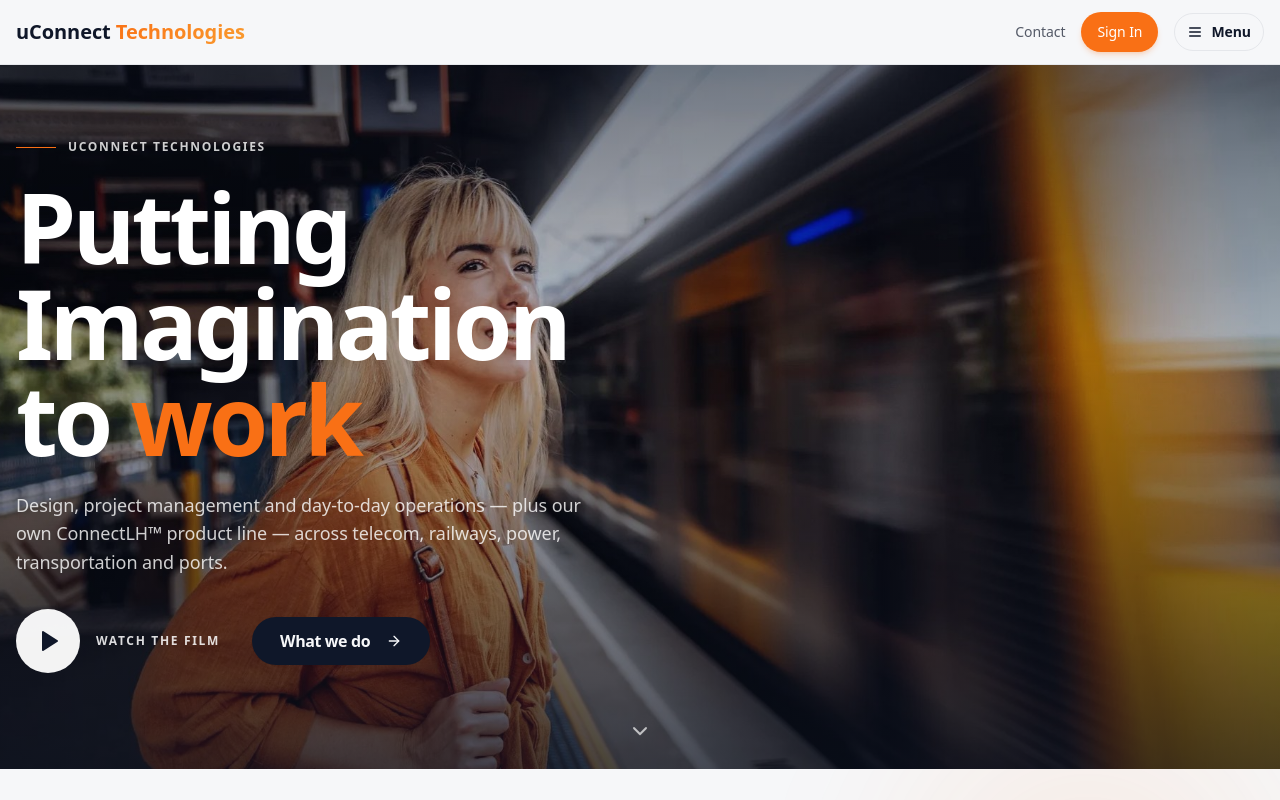
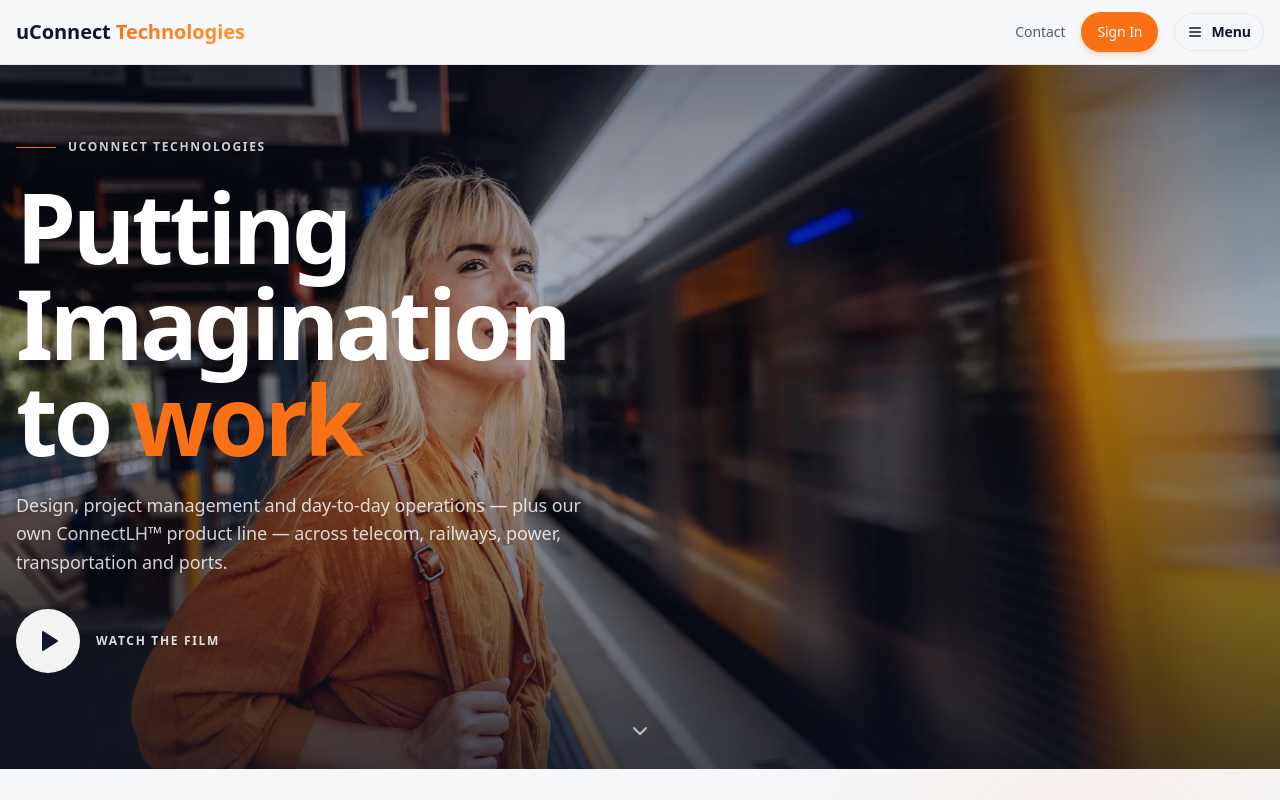
Before and after one commit to sourav90guptayct/uconnect, a React (Vite) app: page / in a window 1280 px wide. Shown: the top 800 px of the page. Built offline with nearby package versions, Linux system fonts and the light colour scheme; a web font is replaced by a local one.

Commit message:
Changes
Co-authored-by: sourav90guptayct <221841292+sourav90guptayct@users.noreply.github.com>

```diff
--- a/src/components/Hero.tsx
+++ b/src/components/Hero.tsx
@@ -179,13 +179,6 @@ const Hero = () => {
                       Watch the film
                     </span>
                   </button>
-
-                  <Link to="/services" className="sm:ml-4">
-                    <Button variant="cta" size="xl" className="w-full sm:w-auto">
-                      What we do
-                      <ArrowRight className="ml-2 h-4 w-4" />
-                    </Button>
-                  </Link>
                 </div>
 
               </motion.div>
```
